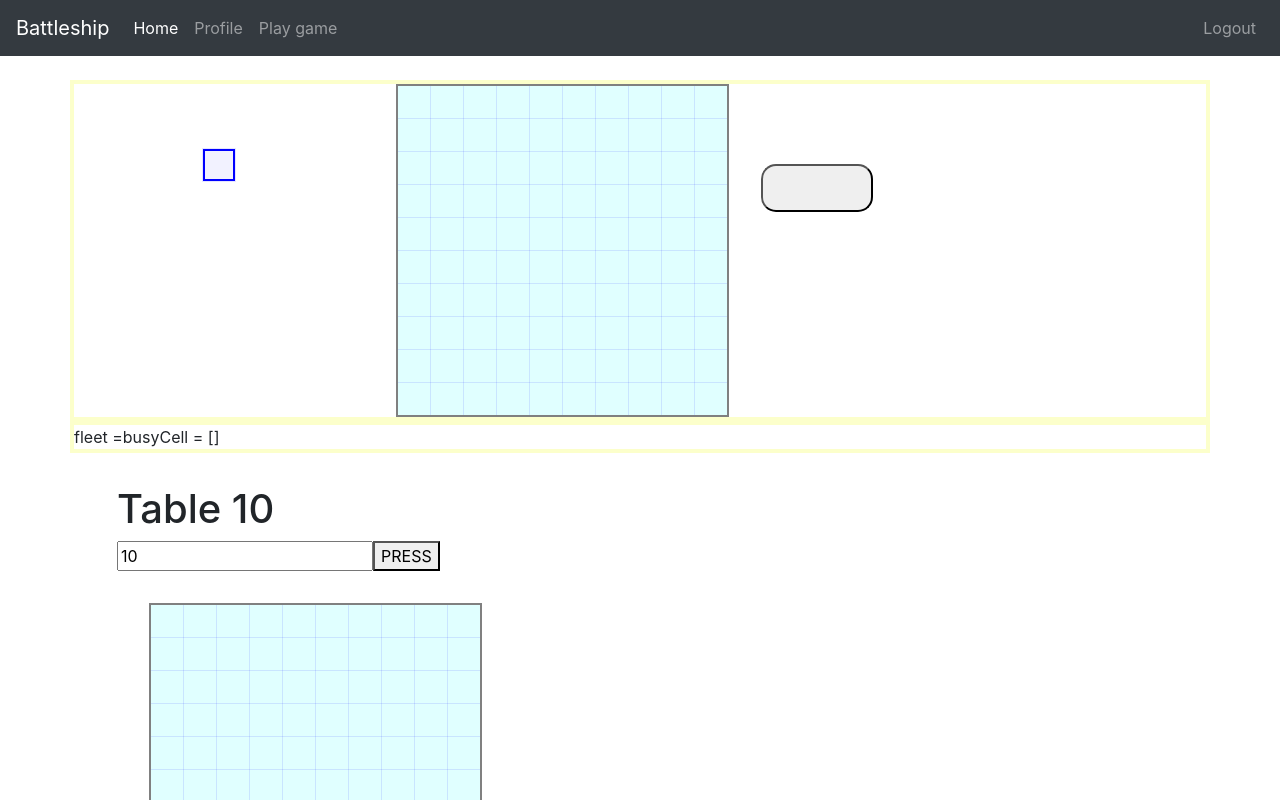
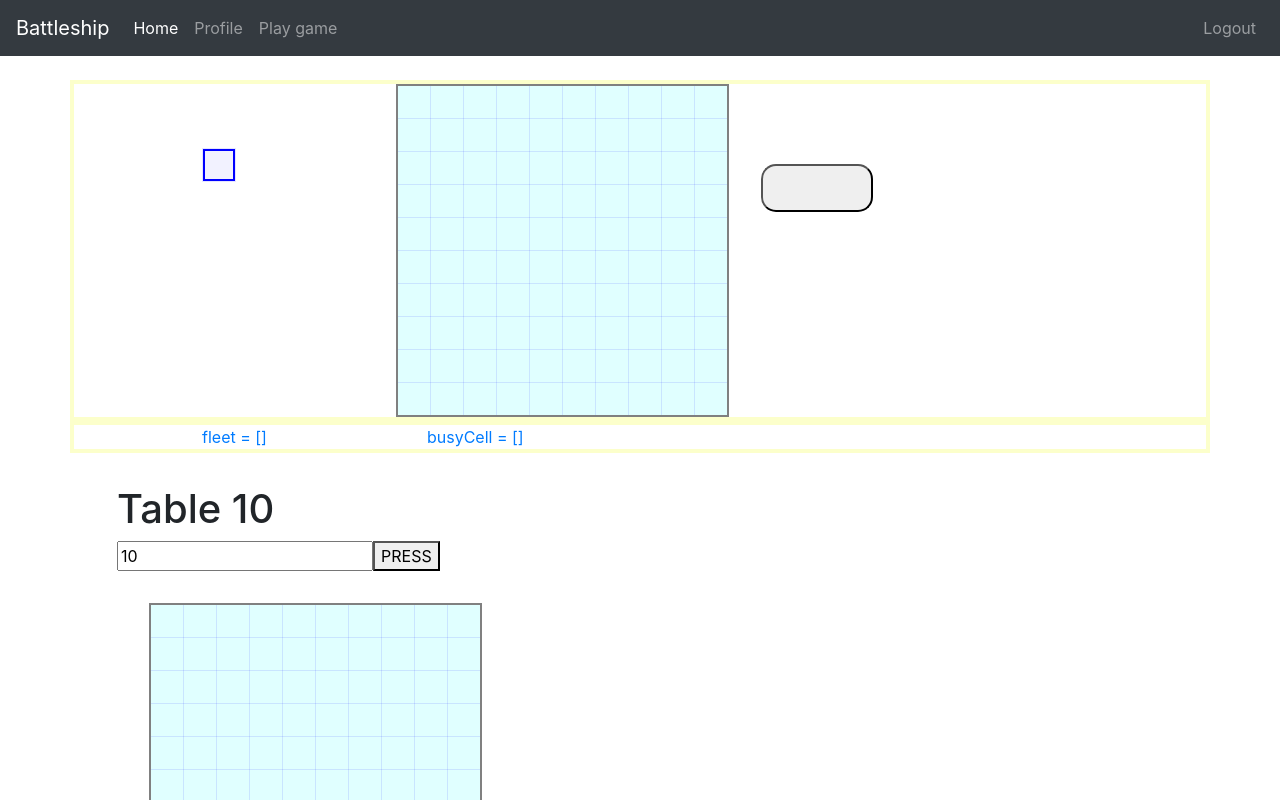
Before and after one commit to belpyro/GamePortal, an Angular app in the folder GamePortal/AliaksNad.Battleship.Client/BattleshipClient/: page /home in a window 1280 px wide. Shown: the top 800 px of the page. Built offline with nearby package versions, Linux system fonts and the light colour scheme.

Commit message:
* cleanup battlefield

```diff
--- a/GamePortal/AliaksNad.Battleship.Client/BattleshipClient/src/app/components/game/battlefield/battlefield.component.html
+++ b/GamePortal/AliaksNad.Battleship.Client/BattleshipClient/src/app/components/game/battlefield/battlefield.component.html
@@ -27,12 +27,12 @@
       <tr *ngFor="let item of arr; let trIndex = index">
         <td
           *ngFor="let item of arr; let tdIndex = index"
-          (click)="push(trIndex, tdIndex)"
-          [class]="sign[trIndex][tdIndex]"
+          (click)="push(tdIndex, trIndex)"
+          [class]="sign[tdIndex][trIndex]"
           class="battlefield-cell battlefield-cell__busy battlefield-cell__done"
         >
           <div
-            id="{{ trIndex }}*{{ tdIndex }}"
+            id="{{ tdIndex }}*{{ trIndex }}"
             class="battlefield-cell-content"
             draggable="false"
             (drop)="drop($event)"
@@ -49,8 +49,8 @@
   </div>
 </div>
 <div class="row" #elem>
-  <a>fleet = {{ fleet | json }}</a>
-  <a>busyCell = {{ busyCell | json }}</a>
+  <a class="column">fleet = {{ fleet | json }}</a>
+  <a class="column">busyCell = {{ busyCell | json }}</a>
 </div>
 
 <div class="margin">
--- a/GamePortal/AliaksNad.Battleship.Client/BattleshipClient/src/app/components/game/battlefield/battlefield.component.ts
+++ b/GamePortal/AliaksNad.Battleship.Client/BattleshipClient/src/app/components/game/battlefield/battlefield.component.ts
@@ -1,7 +1,6 @@
 import { ShipDto } from './../../../models/ShipsDto';
 import { CoordinatesDto } from './../../../models/CoordinatesDto';
-import { FleetArrPipe } from './fleetArrPpipe';
-import { Component, OnInit, ViewChild, ElementRef, Renderer2, ɵAPP_ID_RANDOM_PROVIDER } from '@angular/core';
+import { Component, OnInit, ViewChild, ElementRef, Renderer2 } from '@angular/core';
 import { TableShipDto } from './TableShipDto';
 
 @Component({
@@ -22,22 +21,13 @@ export class BattlefieldComponent implements OnInit {
   arr = new Array();
   sign = new Array();
   busyCell = new Array();
-  // shipSize: number[] = [2, 2, 1, 1, 1, 1];
   shipSize: number[] = [4, 3, 3, 2, 2, 2, 1, 1, 1, 1];
-  fleetExample: TableShipDto[] = [
-    { StartCoordinates: { CoordinateX: 3, CoordinateY: 3 }, isHorizontal: true, length: 2 },
-    { StartCoordinates: { CoordinateX: 5, CoordinateY: 5 }, isHorizontal: false, length: 2 },
-    { StartCoordinates: { CoordinateX: 7, CoordinateY: 3 }, isHorizontal: true, length: 3 },
-  ];
-  fleet: ShipDto;
-  tblFleet: TableShipDto;
+  fleet = new Array();
 
   constructor(private renderer: Renderer2) { }
   ngOnInit(): void {
     this.foo(this.size);
   }
-
-  ngAfterViewInit(): void { }
 
   foo(size): void {
     this.arr = new Array();
@@ -52,8 +42,8 @@ export class BattlefieldComponent implements OnInit {
   }
 
 
-  push(trIndex, tdIndex): void {
-    this.sign[trIndex][tdIndex] = 'battlefield-cell__hit';
+  push(tdIndex, trIndex): void {
+    this.sign[tdIndex][trIndex] = 'battlefield-cell__hit';
   }
 
   drag(ev): void {
@@ -71,25 +61,24 @@ export class BattlefieldComponent implements OnInit {
   }
 
   ceedFleet(): void {
+    this.foo(this.size);
     this.busyCell = [];
     const shipSize = this.shipSize;
 
     for (const size of shipSize) {
       const ship = this.generateShip(size);
-      const byseCell = this.setBusyCell(ship);
+      this.initializeShip(ship);
+      const busyCell = this.setBusyCell(ship);
 
-      this.busyCell = byseCell.concat(this.busyCell);
-      // this.pushBusy(byseCell);
-      this.initializeShip(ship);
+      this.busyCell = busyCell.concat(this.busyCell);
+      this.fleet.push(this.toShipDto(ship));
+      this.pushBusy(busyCell);
     }
   }
 
   pushBusy(area: CoordinatesDto[]): void {
     for (const cell of area) {
-      const x = cell.CoordinateX;
-      const y = cell.CoordinateY;
-      console.log(`cell x = ${x}, y = ${y}`)
-      this.sign[x][y] = 'battlefield-cell__miss';
+      this.sign[cell.CoordinateX][cell.CoordinateY] = 'battlefield-cell__miss';
     }
   }
 
@@ -105,9 +94,9 @@ export class BattlefieldComponent implements OnInit {
     this.renderer.listen(ship, 'dragstart', (event) => { this.drag(event); });
 
     if (shipModel.isHorizontal) {
+      this.renderer.setStyle(ship, 'width', `${shipModel.length * 2}em`);
+    } else {
       this.renderer.setStyle(ship, 'height', `${shipModel.length * 2}em`);
-    } else {
-      this.renderer.setStyle(ship, 'width', `${shipModel.length * 2}em`);
     }
 
     const Cell = document.getElementById
@@ -127,24 +116,22 @@ export class BattlefieldComponent implements OnInit {
         length: shipSize,
       };
     } while (
-      this.areaCheck(ship)
-      ||
+      this.areaCheck(ship) ||
       this.isBusy(ship)
     );
-    console.log(`generateShip finish = ${ship}`);
     return ship;
   }
 
   areaCheck(ship: TableShipDto): boolean {
     if (ship.isHorizontal) {
       const maxX = ship.StartCoordinates.CoordinateX + ship.length;
-      if (maxX > 9) {
+      if (maxX > 10) {
         return true;
       }
       return false;
     } else {
       const maxY = ship.StartCoordinates.CoordinateY + ship.length;
-      if (maxY > 9) {
+      if (maxY > 10) {
         return true;
       }
       return false;
@@ -154,16 +141,11 @@ export class BattlefieldComponent implements OnInit {
   isBusy(tableShip: TableShipDto): boolean {
     const newShip = this.toShipDto(tableShip);
 
-    console.log(`isBusy start = ${newShip.Coordinates}`);
     const busyArea = this.busyCell as CoordinatesDto[];
     for (const newCell of newShip.Coordinates) {
       for (const busyCell of busyArea) {
         if (newCell.CoordinateX === busyCell.CoordinateX &&
           newCell.CoordinateY === busyCell.CoordinateY) {
-
-          console.log(`newCell = ${newCell.CoordinateX}, ${newCell.CoordinateY}`);
-          console.log(`busyCell = ${busyCell.CoordinateX}, ${busyCell.CoordinateY}`);
-
           return true;
         }
       }
@@ -199,42 +181,37 @@ export class BattlefieldComponent implements OnInit {
   setBusyCell(value: TableShipDto): CoordinatesDto[] {
     const busyCell = new Array();
 
-    let fromX: number = value.StartCoordinates.CoordinateX;
-    fromX -= 1;
+    const fromX: number = (value.StartCoordinates.CoordinateX) - 1;
+    const fromY: number = (value.StartCoordinates.CoordinateY) - 1;
 
-    let fromY: number = value.StartCoordinates.CoordinateY;
-    fromY -= 1;
-
-    let lengthX: number = value.length;
-    let lengthY: number = value.length;
+    let lengthX: number = (value.length) + 2;
+    let lengthY: number = (value.length) + 2;
 
     if (value.isHorizontal) {
-      lengthX += 2;
       lengthY = 3;
+    } else {
+      lengthX = 3;
+    }
 
-      for (let i = 0; i < lengthY; i++) {
-        for (let g = 0; g < lengthX; g++) {
-          busyCell.push({
-            CoordinateX: fromX + g,
-            CoordinateY: fromY + i
-          });
-        }
+    for (let i = 0; i < lengthY; i++) {
+      for (let g = 0; g < lengthX; g++) {
+        busyCell.push({
+          CoordinateX: this.getBeteen(fromX + g),
+          CoordinateY: this.getBeteen(fromY + i)
+        });
       }
     }
-    if (!value.isHorizontal) {
-      lengthX = 3;
-      lengthY += 2;
 
-      for (let i = 0; i < lengthY; i++) {
-        for (let g = 0; g < lengthX; g++) {
-          busyCell.push({
-            CoordinateX: fromX + g,
-            CoordinateY: fromY + i
-          });
-        }
-      }
-    }
     return busyCell;
   }
 
+  getBeteen(int: number, min = 0, max = 9): number {
+    if (int < min) {
+      int = min;
+    }
+    if (int > max) {
+      int = max;
+    }
+    return int;
+  }
 }
```
